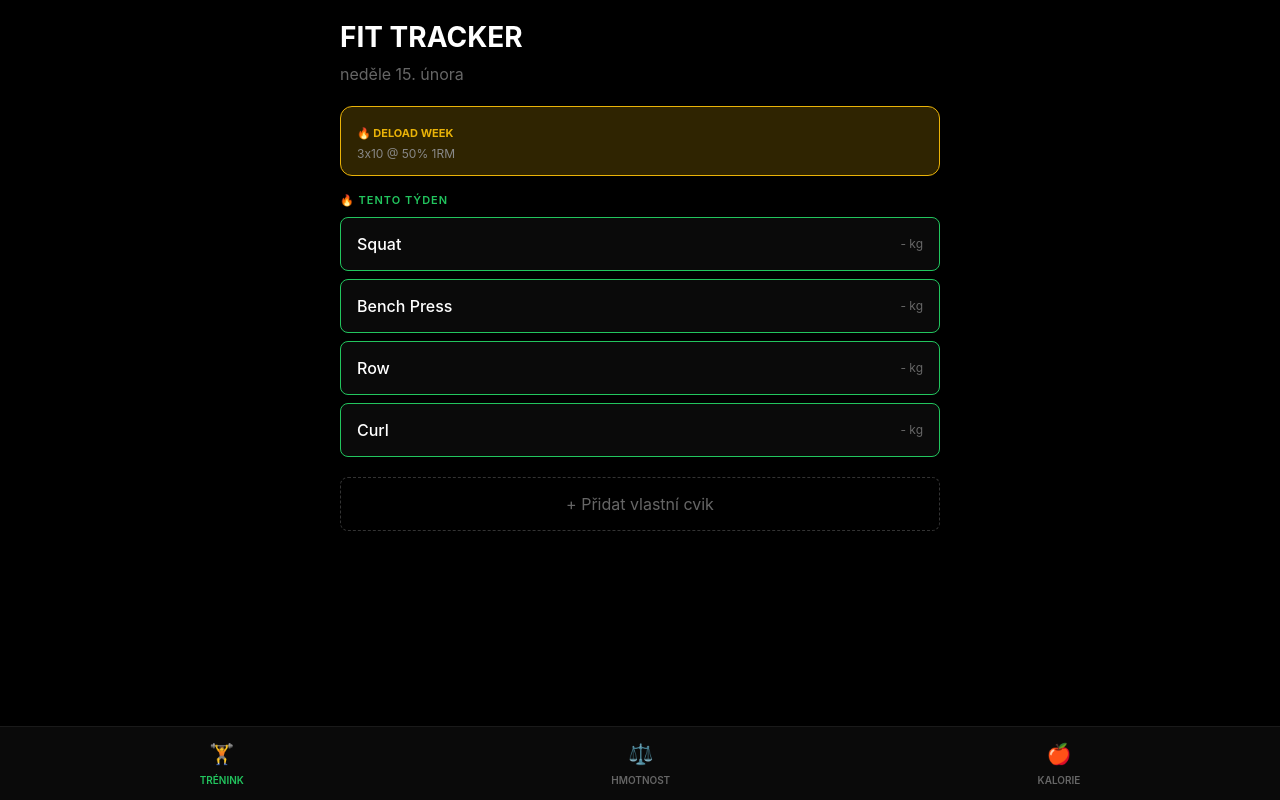
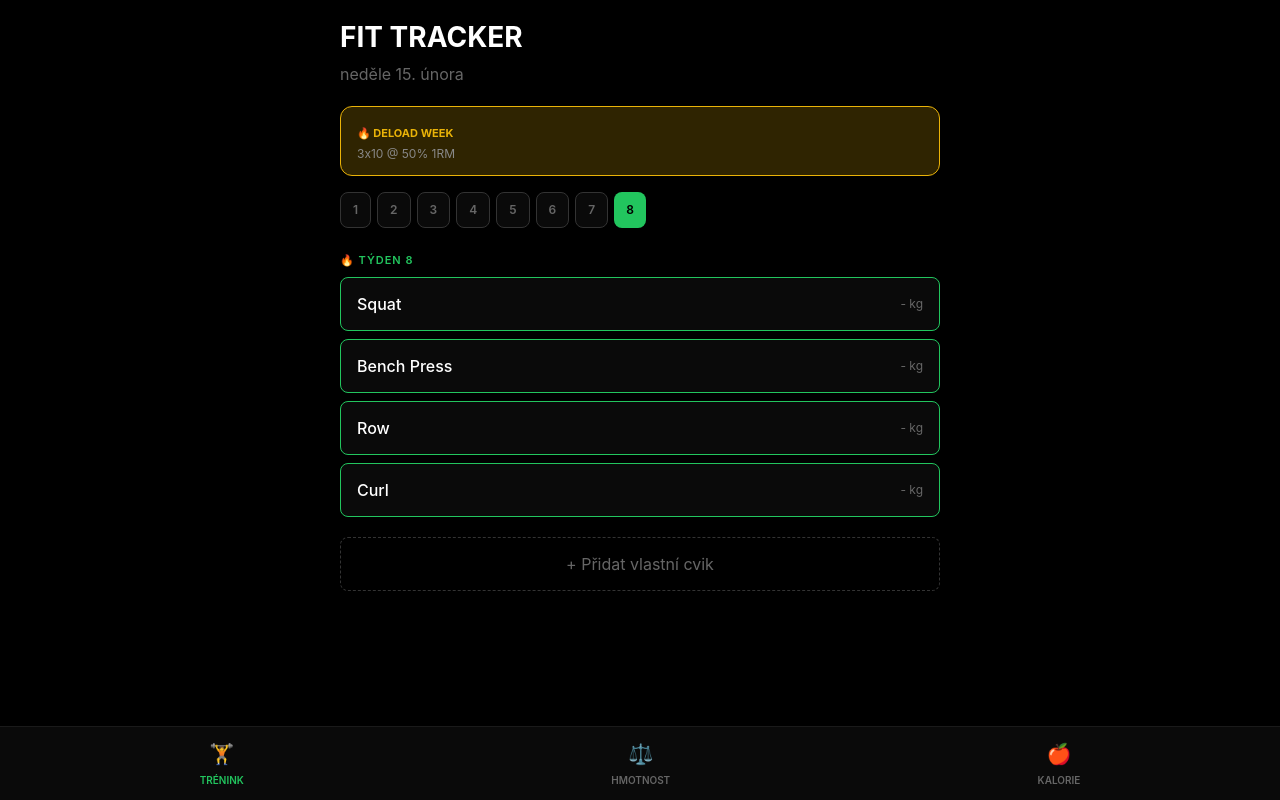
Before and after one commit to FiTomas/fit-tracker, a Next.js app: page / in a window 1280 px wide. Built offline with nearby package versions, Linux system fonts and the light colour scheme.

Commit message:
Add: week selector on main workout page

```diff
--- a/src/app/page.tsx
+++ b/src/app/page.tsx
@@ -160,6 +160,26 @@ export default function Home() {
           </div>
         )}
 
+        {view === 'workout' && selWeek && (
+          <div style={{ background: '#0a0a0a', borderRadius: '12px', padding: '16px', marginBottom: '20px' }}>
+            <button onClick={() => setSelWeek(null)} style={{ background: 'none', border: 'none', color: '#22c55e', cursor: 'pointer', fontSize: '14px', fontWeight: 600, marginBottom: '16px' }}>← Zpět na přehled</button>
+            <h3 style={{ color: '#22c55e', fontSize: '14px', fontWeight: 600, marginBottom: '16px', textAlign: 'center' }}>TÝDEN {selWeek} - {MESOCYCLE[selWeek - 1].type}</h3>
+            <div style={{ background: '#000', borderRadius: '8px', padding: '12px', marginBottom: '12px', border: '1px solid #1a1a1a' }}>
+              <div style={{ color: '#22c55e', fontSize: '12px', marginBottom: '8px' }}>{MESOCYCLE[selWeek - 1].description}</div>
+            </div>
+            <h4 style={{ color: '#666', fontSize: '12px', marginBottom: '12px', textTransform: 'uppercase' }}>Cvičení</h4>
+            {(WEEK_EXERCISES[selWeek] || []).map((exName, i) => {
+              const ex = exercisesList.find(e => e.name === exName) || exercisesList.find(e => e.name.toLowerCase().includes(exName.toLowerCase()));
+              return (
+                <div key={i} onClick={() => ex && startW(ex)} style={{ background: '#000', borderRadius: '8px', padding: '14px 16px', marginBottom: '8px', border: '1px solid #1a1a1a', cursor: ex ? 'pointer' : 'default', opacity: ex ? 1 : 0.5 }}>
+                  <span style={{ fontWeight: 500 }}>{exName}</span>
+                  {ex && <span style={{ float: 'right', color: '#666', fontSize: '12px' }}>{getLast(ex.id)?.sets[0]?.weight || '-'} kg</span>}
+                </div>
+              );
+            })}
+          </div>
+        )}
+
         {view === 'meso' && selWeek && (
           <div style={{ background: '#0a0a0a', borderRadius: '12px', padding: '16px', marginBottom: '20px' }}>
             <button onClick={() => setSelWeek(null)} style={{ background: 'none', border: 'none', color: '#22c55e', cursor: 'pointer', fontSize: '14px', fontWeight: 600, marginBottom: '16px' }}>← Zpět na přehled</button>
@@ -203,9 +223,18 @@ export default function Home() {
 
         {view === 'workout' && !selWeek && (
           <>
+            {/* Week Selector */}
+            <div style={{ display: 'flex', gap: '6px', marginBottom: '16px', overflowX: 'auto', paddingBottom: '8px' }}>
+              {MESOCYCLE.map(m => (
+                <button key={m.week} onClick={() => setSelWeek(m.week)} style={{ background: m.week === meso.week ? '#22c55e' : '#0a0a0a', border: m.week === meso.week ? 'none' : '1px solid #333', borderRadius: '8px', padding: '8px 12px', color: m.week === meso.week ? '#000' : '#666', fontWeight: 600, cursor: 'pointer', fontSize: '12px', whiteSpace: 'nowrap' }}>
+                  {m.week}
+                </button>
+              ))}
+            </div>
+
             {/* Current Week Exercises */}
             <div style={{ marginBottom: '20px' }}>
-              <h3 style={{ color: '#22c55e', fontSize: '11px', textTransform: 'uppercase', letterSpacing: '1px', marginBottom: '8px', fontWeight: 600 }}>🔥 TENTO TÝDEN</h3>
+              <h3 style={{ color: '#22c55e', fontSize: '11px', textTransform: 'uppercase', letterSpacing: '1px', marginBottom: '8px', fontWeight: 600 }}>🔥 TÝDEN {meso.week}</h3>
               {(WEEK_EXERCISES[meso.week] || []).map((exName, i) => {
                 const ex = exercisesList.find(e => e.name === exName) || exercisesList.find(e => e.name.toLowerCase().includes(exName.toLowerCase()));
                 return (
```
